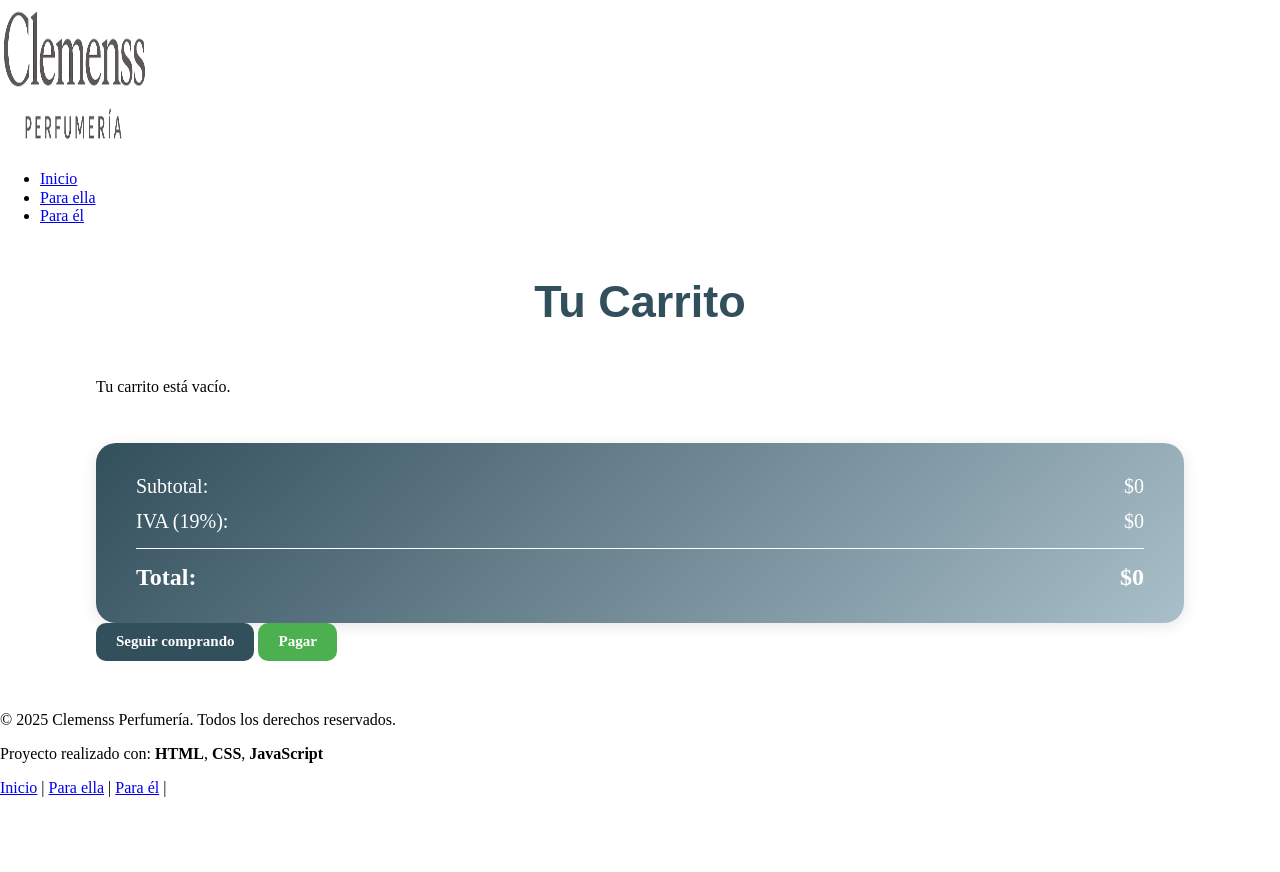
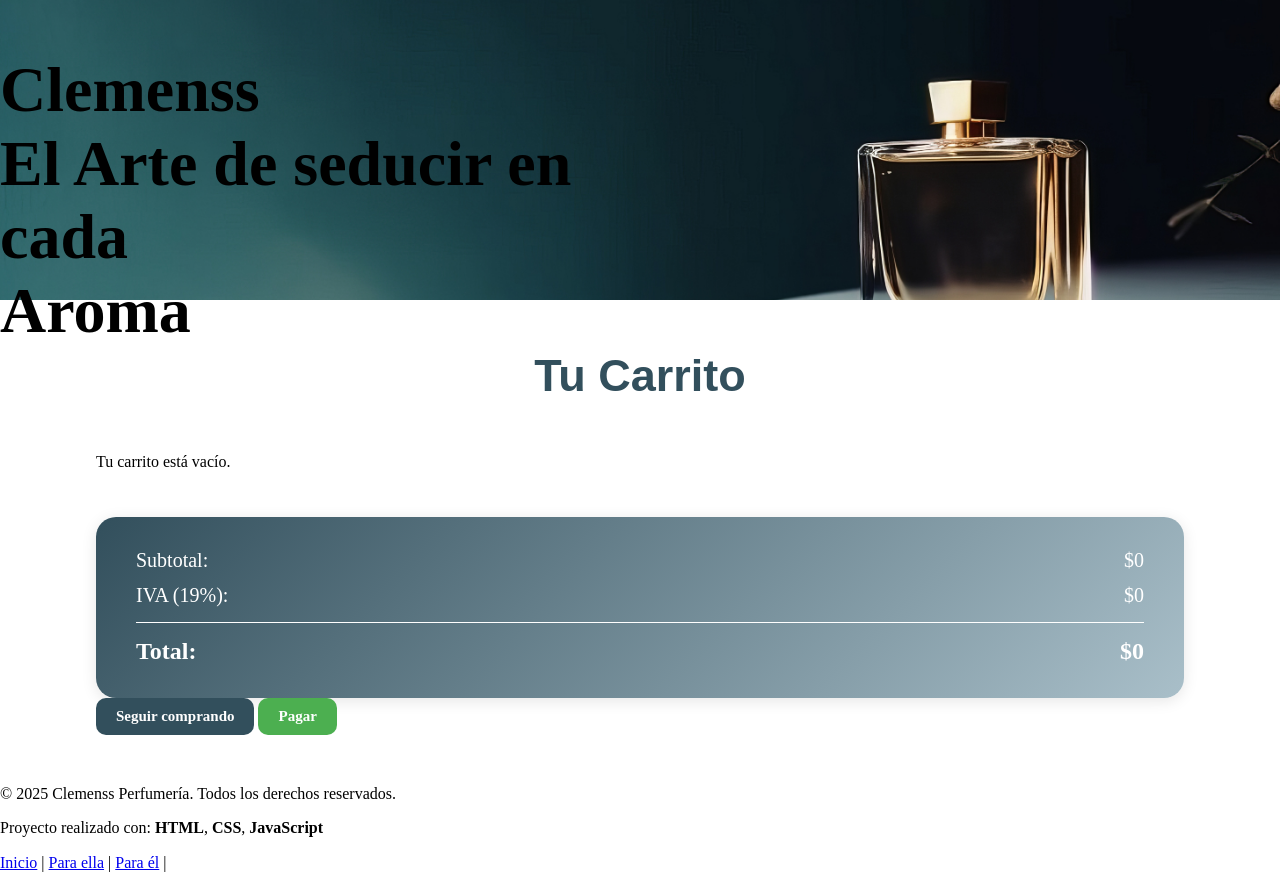
Before and after one commit to henrysolarte/clemmens, a plain HTML site: page assets/carrito.html in a window 1280 px wide. Before the commit the page ends 800 px from the top, so only its background shows below. Drawn offline with Linux system fonts and the light colour scheme.

Commit message:
carrito agregar carrito carrito agregado

```diff
--- a/assets/carrito.html
+++ b/assets/carrito.html
@@ -139,23 +139,48 @@
         .carrito__pagar:hover {
             background-color: #92d995;
         }
+        .header .container-lg {
+            min-height: 300px;
+            height: 20vh;
+            max-width: 50vw;
+            display: flex;
+            align-items: left
+            justify-content: center;
+        }
+        .header .display-1 {
+            font-size: 4rem;
+        }
     </style>
 </head>
 <body>
     <header class="header">
+      <section style="background-image: url('images/banner-2.jpg');background-repeat: no-repeat;background-size: cover;">
+        <div class="container-lg">
+          <div class="row">
+            <div class="col-lg-6 pt-5 mt-5">
+              <h2 class="display-1 ls-1 text-start" style="text-align:left !important;">
+  <span class="fw-bold text-primary">Clemenss</span><br>
+  El Arte de seducir en cada<br>
+  <span class="fw-bold">Aroma</span>
+</h2>
+              <!--<p class="fs-4">Dignissim massa diam elementum.</p>-->
+              <div class="d-flex gap-3">
+
+
+            </div>
+            </div>
+          </div>
+        </div>
+      </section>
       <div class="header__logo">
-            <a href="index.html"><img src="images/logo.png" alt="Logo Clemenss Perfumería" width="150" height="150"></a>
+
       </div>
       <nav class="header__nav">
-            <ul class="header__nav-list">
-                <li><a href="index.html" class="header__nav-link">Inicio</a></li>
-                <li><a href="#para-ella" class="header__nav-link">Para ella</a></li>
-                <li><a href="#para-el" class="header__nav-link">Para él</a></li>
 
-            </ul>
       </nav>
     </header>
-    <section class="carrito">
+    <section>
+        <div class="carrito">
             <h2 class="carrito__titulo">Tu Carrito</h2>
             <div class="carrito__productos">
                 <div id="carrito-lista"></div>
@@ -168,6 +193,7 @@
             <div>
                 <button class="carrito__seguir-comprando" onclick="window.location.href='index.html'">Seguir comprando</button>
                 <button class="carrito__pagar">Pagar</button>
+            </div>
         </div>
     </section>
     <div class="mensaje" id="mensaje"></div>
--- a/assets/js/carrito.js
+++ b/assets/js/carrito.js
@@ -66,3 +66,11 @@ function mostrarMensaje(texto) {
         mensaje.style.display = "none";
     }, 3000);
 }
+
+// Actualiza el carrito automáticamente si se agrega un producto desde otra pestaña o ventana
+window.addEventListener('storage', function(e) {
+  if (e.key === 'carrito') {
+    mostrarCarrito();
+    mostrarMensaje('Producto agregado al carrito');
+  }
+});
```
Also changed, not shown: assets/index.html (+12 -9 lines), assets/js/productos.js (+13 -0 lines). Lines whose indentation alone changed are shown as unchanged.
